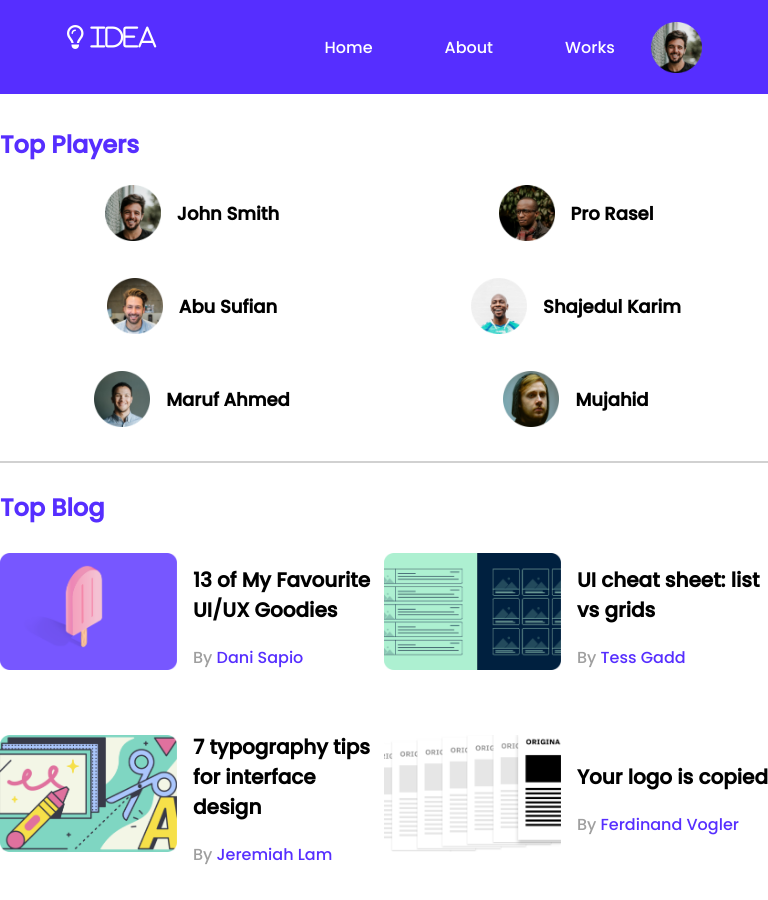
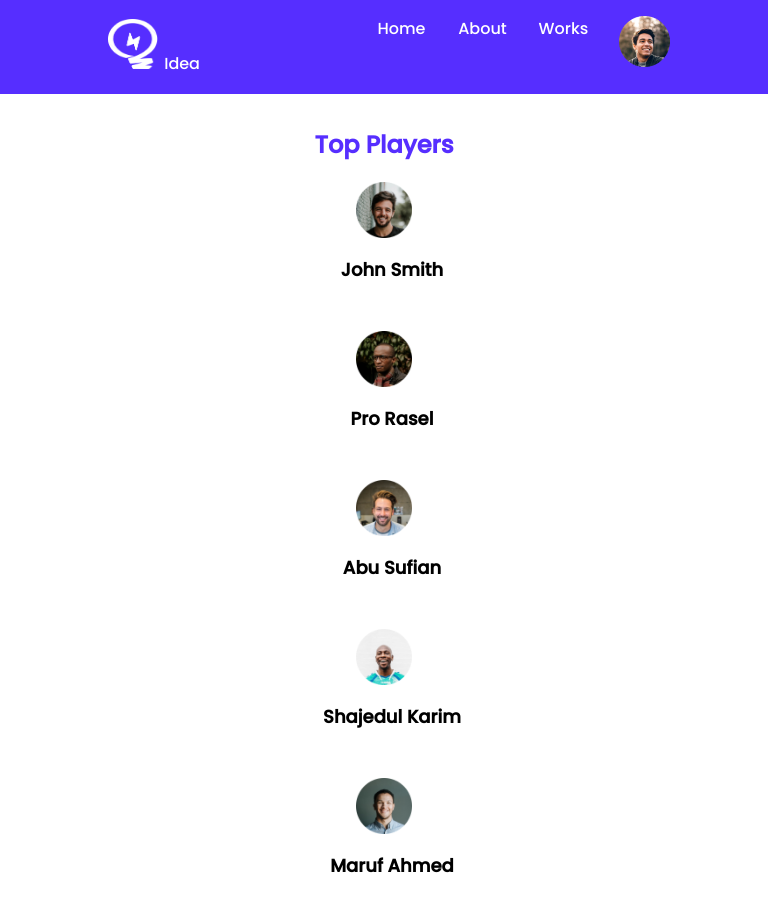
Before and after one commit to abdulawalemon1/leader-board-css3, a plain HTML site: page index.html in a window 768 px wide. Shown: the top 900 px of the page. Drawn offline with Linux system fonts and the light colour scheme.

Commit message:
nav-bar updated

```diff
--- a/index.html
+++ b/index.html
@@ -6,32 +6,32 @@
     <meta http-equiv="X-UA-Compatible" content="IE=edge">
     <meta name="viewport" content="width=device-width, initial-scale=1.0">
     <title>Leader Board</title>
-    <!-- font awesome -->
-    <script src="https://kit.fontawesome.com/4eb3ef8b5a.js" crossorigin="anonymous"></script>
-    <!-- stylesheet -->
     <link rel="stylesheet" href="styles/style.css">
     <link rel="preconnect" href="https://fonts.googleapis.com">
     <link rel="preconnect" href="https://fonts.gstatic.com" crossorigin>
     <link href="https://fonts.googleapis.com/css2?family=Poppins:wght@500&display=swap" rel="stylesheet">
+    <script src="https://kit.fontawesome.com/4eb3ef8b5a.js" crossorigin="anonymous"></script>
 </head>
 
 <body>
-    <!-- header start -->
+    <!-- header starts -->
     <header>
+        <div class="logo">
+            <img src="images/icons/logo.png" alt="">
+            <span>Idea</span>
+        </div>
         <nav>
-            <div class="idea">
-                <i class="far fa-lightbulb"> Idea</i>
-
-            </div>
-            <div class="right-section">
-                <a href="">Home</a>
-                <a href="">About</a>
-                <a href="">Works</a>
-                <img class="nav-image" src="images/players/player-1.png" alt="">
-            </div>
+            <ul>
+                <li>Home</li>
+                <li>About</li>
+                <li>Works</li>
+                <li>
+                    <img src="images/icons/profile.png" alt="">
+                </li>
+            </ul>
         </nav>
     </header>
-    <!-- header end -->
+    <!-- header ends -->
     <main>
         <!-- top player and top blogs -->
         <section class="container">
@@ -191,15 +191,6 @@
             </div>
         </section>
     </main>
-    <!-- footer -->
-    <footer>
-        <div class="footer-color">
-            <h2> Leader <span class="tomato-color">Board</span></h2>
-
-
-            <h5>Developed By ©ABDUL AWAL EMON</h5>
-        </div>
-    </footer>
 </body>
 
 </html>
--- a/styles/style.css
+++ b/styles/style.css
@@ -3,6 +3,7 @@ body{
     font-family: 'Poppins', sans-serif;
     background-color: #F3F1FF;
     margin: 0;
+    padding:0;
 
 
 }
@@ -65,6 +66,38 @@ nav a{
     width: 51px;
     height: 51px;
 }
+header {
+    width: 100%;
+
+    height: 94px;
+
+
+    display: flex;
+
+    justify-content: space-around;
+    align-items: center;
+    background-color: #562EFF;
+    color:white;
+
+}
+
+.logo img{
+    width: 50px;
+    height: 50px;
+    margin-right: 2px;
+}
+nav ul li{
+    list-style: none;
+    margin-right: 30px;
+
+}
+ul{
+    display: grid;
+    grid-template-columns: repeat(4,1fr);
+
+
+}
+
 /*------------------------------------------- top players styles -------------------------------------------*/
 .top-players{
     margin-bottom: 30px;
@@ -159,19 +192,25 @@ height: 104px;
 .fa-star.empty{
     color:#AEAEAE;
 }
-/*------------------------------------------- Media Queries------------------------------------------- */
 
+/* nav bar styles-------------------------------------- */
 
+  @media (max-width: 952px){
 
-
-/*------------------------------------------- Mobile Devices------------------------------------------- */
-@media only screen and (max-width:668px) {
     .container{
         width: 100%;
     }
     .players,.blogs,.courses{
 
         grid-template-columns: repeat(1,1fr);
+        justify-content: center;
+        flex-direction: column;
+        justify-items: center;
+        text-align: center;
+
+    }
+    .section-title{
+        text-align: center;
 
     }
     .player,.blog{
@@ -179,28 +218,25 @@ height: 104px;
         flex-direction: column;
     }
 
-}
-/* -------------------------------------------Tablet Devices -------------------------------------------*/
-@media only screen and (min-width:688px) and (max-width:992px) {
+
+  }
+  @media (max-width: 858px){
+
     .container{
         width:100%;
     }
     .player{
         justify-content: center;
     }
-    .players,.courses{
-        grid-template-columns: repeat(2,1fr);
+    .players,.courses,.blogs{
+        grid-template-columns: repeat(1,1fr);
+        justify-content: center;
+        flex-direction: column;
+        justify-items: center;
+        text-align: center;
 
     }
-
-}
-/* -------------------------------------------footer styles -------------------------------------------*/
-footer{
-    background:#562EFF;
-    width: 100%;
-    text-align: center;
-
-}
-.footer-color{
-   color: azure;
-}
+    .logo{
+        padding-left: 40px;;
+    }
+  }
```
